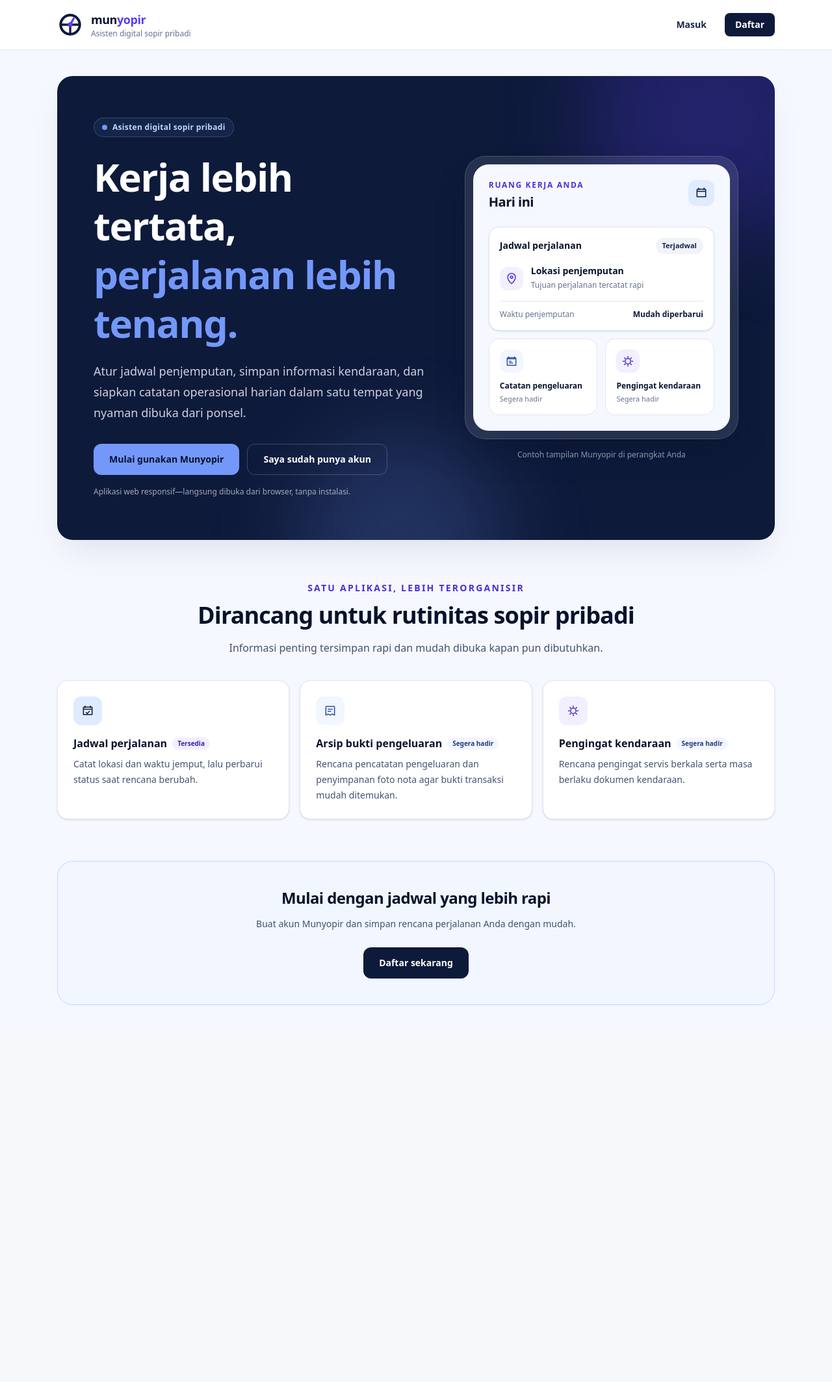
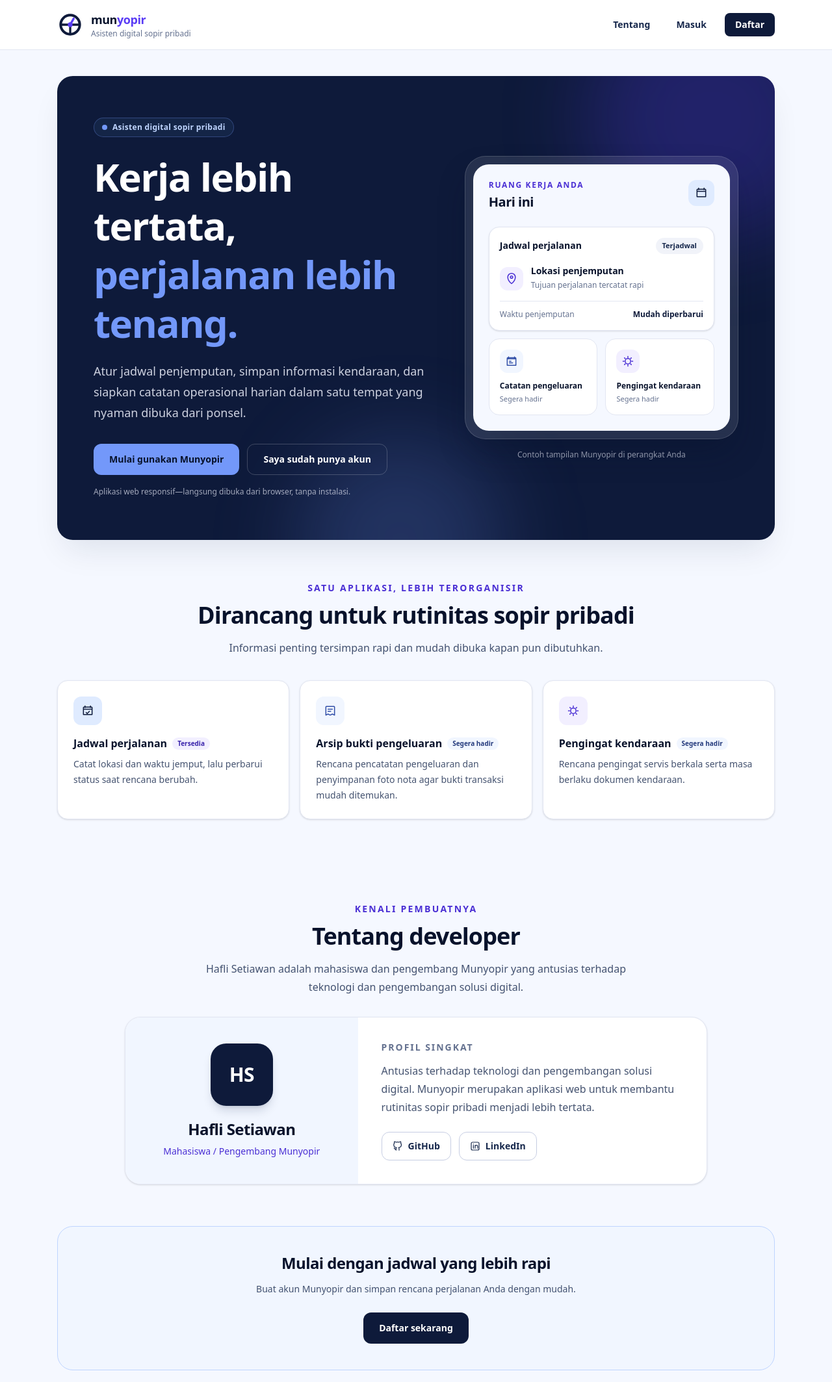
Before and after one commit to hafli-setiawan27/PBAI-Project-Munyopir, a Laravel app: page / in a window 1280 px wide. Shown: the top 2127 px of the page at 65% size. Before the commit the page ends 1547 px from the top, so only its background shows below. Run offline with Laravel 12, Linux system fonts and the light colour scheme; style sheets or scripts are compiled from the project's sources.

Commit message:
Profil developer hadir di landing page
Bagian Tentang kini memperkenalkan Hafli Setiawan, peran sebagai mahasiswa dan pengembang Munyopir, minat pada teknologi, serta tautan GitHub dan LinkedIn. Tes landing page diperbarui untuk memeriksa informasi profil dan tautannya.

Co-authored-by: Copilot <223556219+Copilot@users.noreply.github.com>

```diff
--- a/munyopir/resources/views/landing.blade.php
+++ b/munyopir/resources/views/landing.blade.php
@@ -151,6 +151,45 @@
         </div>
     </section>
 
+    <section id="tentang" class="scroll-mt-8 py-12 sm:py-16">
+        <div class="mx-auto max-w-2xl text-center">
+            <p class="text-sm font-semibold uppercase tracking-[0.16em] text-accent-700">Kenali pembuatnya</p>
+            <h2 class="mt-3 text-3xl font-bold tracking-tight text-brand-950 sm:text-4xl">Tentang developer</h2>
+            <p class="mt-4 text-base leading-7 text-brand-800/80">Hafli Setiawan adalah mahasiswa dan pengembang Munyopir yang antusias terhadap teknologi dan pengembangan solusi digital.</p>
+        </div>
+
+        <article class="mx-auto mt-8 grid max-w-4xl overflow-hidden rounded-3xl border border-brand-100 bg-white shadow-sm md:grid-cols-[minmax(15rem,0.8fr)_minmax(0,1.2fr)]">
+            <div class="flex flex-col items-center justify-center bg-sky-50 p-7 text-center sm:p-9">
+                <div class="grid size-24 place-items-center rounded-3xl bg-brand-900 text-3xl font-bold tracking-tight text-white shadow-lg shadow-brand-900/15" aria-hidden="true">
+                    HS
+                </div>
+                <h3 class="mt-5 text-2xl font-bold tracking-tight text-brand-950">Hafli Setiawan</h3>
+                <p class="mt-2 text-sm font-medium text-accent-700">Mahasiswa / Pengembang Munyopir</p>
+            </div>
+
+            <div class="flex flex-col justify-center p-6 sm:p-9">
+                <p class="text-sm font-semibold uppercase tracking-[0.14em] text-brand-700/70">Profil singkat</p>
+                <p class="mt-3 text-base leading-7 text-brand-800/80">Antusias terhadap teknologi dan pengembangan solusi digital. Munyopir merupakan aplikasi web untuk membantu rutinitas sopir pribadi menjadi lebih tertata.</p>
+
+                <div class="mt-6 flex flex-wrap gap-3">
+                    <a href="https://github.com/hafli-setiawan27" target="_blank" rel="noopener noreferrer" class="inline-flex min-h-11 items-center gap-2 rounded-xl border border-brand-200 px-4 py-2.5 text-sm font-semibold text-brand-800 transition hover:border-accent-600 hover:text-accent-700 focus:outline-none focus:ring-4 focus:ring-accent-600/10">
+                        <svg viewBox="0 0 24 24" fill="none" class="size-4" stroke="currentColor" stroke-width="1.8" aria-hidden="true">
+                            <path d="M9 19c-4.3 1.4-4.3-2.5-6-3m12 6v-3.9a3.4 3.4 0 0 0-.9-2.6c3-.3 6.1-1.5 6.1-6.7a5.2 5.2 0 0 0-1.4-3.6 4.8 4.8 0 0 0-.1-3.6s-1.2-.4-3.8 1.4a13.2 13.2 0 0 0-6.9 0C5.4 1.2 4.2 1.6 4.2 1.6a4.8 4.8 0 0 0-.1 3.6 5.2 5.2 0 0 0-1.4 3.6c0 5.2 3.1 6.4 6.1 6.7a3.4 3.4 0 0 0-.9 2.6V22"/>
+                        </svg>
+                        GitHub
+                    </a>
+                    <a href="https://www.linkedin.com/in/hafli-setiawan" target="_blank" rel="noopener noreferrer" class="inline-flex min-h-11 items-center gap-2 rounded-xl border border-brand-200 px-4 py-2.5 text-sm font-semibold text-brand-800 transition hover:border-accent-600 hover:text-accent-700 focus:outline-none focus:ring-4 focus:ring-accent-600/10">
+                        <svg viewBox="0 0 24 24" fill="none" class="size-4" stroke="currentColor" stroke-width="1.8" aria-hidden="true">
+                            <rect x="3" y="3" width="18" height="18" rx="3"/>
+                            <path d="M8 10v7m0-10v.01M12 17v-7m0 3a3 3 0 0 1 6 0v4" stroke-linecap="round" stroke-linejoin="round"/>
+                        </svg>
+                        LinkedIn
+                    </a>
+                </div>
+            </div>
+        </article>
+    </section>
+
     <section class="mb-2 rounded-3xl border border-sky-200 bg-sky-50 px-6 py-8 text-center sm:px-10 sm:py-10">
         <h2 class="text-2xl font-bold tracking-tight text-brand-950">Mulai dengan jadwal yang lebih rapi</h2>
         <p class="mx-auto mt-3 max-w-xl text-sm leading-6 text-brand-800/80">Buat akun Munyopir dan simpan rencana perjalanan Anda dengan mudah.</p>
--- a/munyopir/resources/views/layouts/app.blade.php
+++ b/munyopir/resources/views/layouts/app.blade.php
@@ -49,6 +49,9 @@
                 </form>
             @else
                 <nav class="flex items-center gap-2 sm:gap-4" aria-label="Navigasi utama">
+                    @if (request()->routeIs('home'))
+                        <a href="#tentang" class="rounded-lg px-3 py-2 text-sm font-semibold text-brand-800 transition hover:bg-brand-50">Tentang</a>
+                    @endif
                     <a href="{{ route('login') }}" class="rounded-lg px-3 py-2 text-sm font-semibold text-brand-800 hover:bg-brand-50">Masuk</a>
                     <a href="{{ route('register') }}" class="rounded-lg bg-brand-900 px-4 py-2 text-sm font-semibold text-white hover:bg-brand-800">Daftar</a>
                 </nav>
```
Also changed, not shown: munyopir/tests/Feature/ExampleTest.php (+7 -0 lines).
